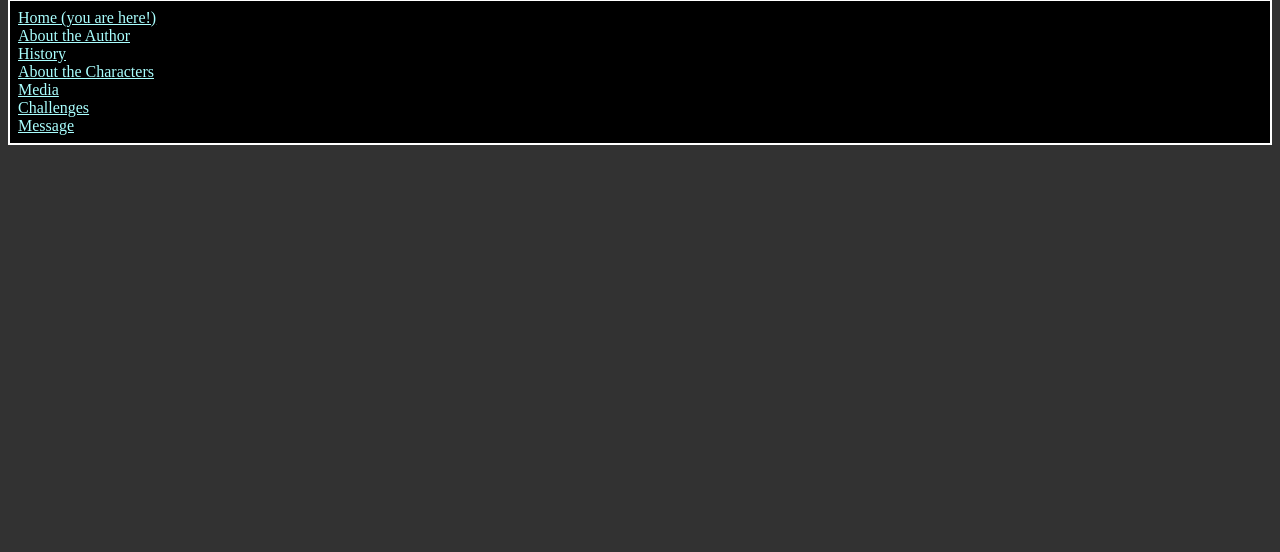
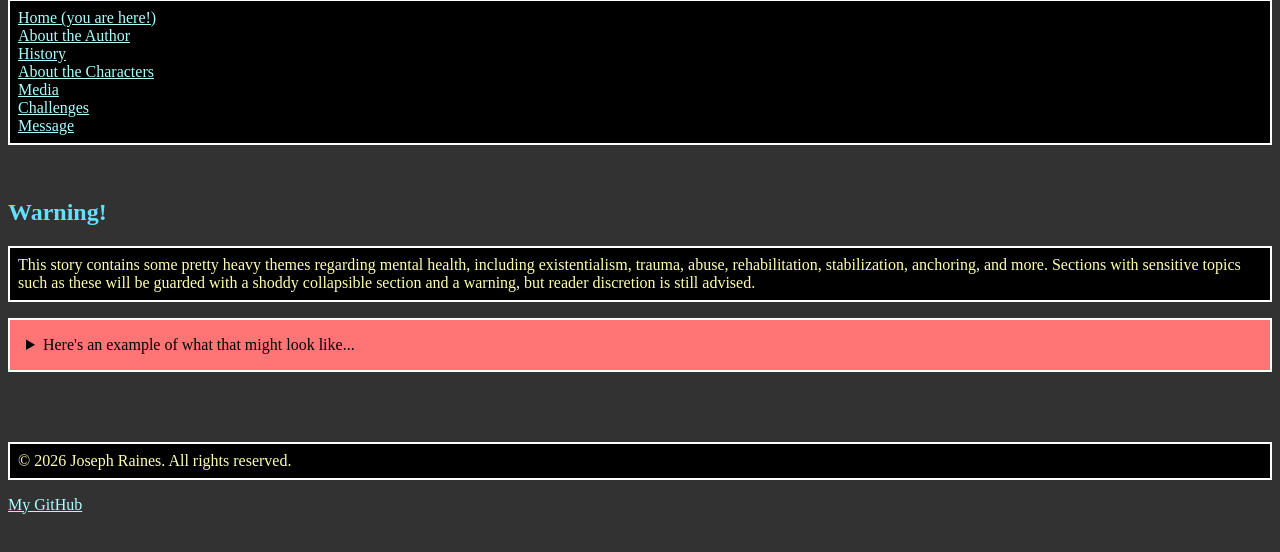
Before and after one commit to ARandomBoY21/raines_comp001_finalproject.github.io, a plain HTML site: page index.html in a window 1280 px wide. Shown: the part 68-620 px from the top of the page. Drawn offline with Linux system fonts and the light colour scheme.

Commit message:
added a basic reader discretion thing cuz mental health story + a footer

```diff
--- a/index.html
+++ b/index.html
@@ -27,5 +27,26 @@
         </ul>
     </nav>
 
+    <br>
+
+    <h2>Warning!</h2>
+    <p>
+        This story contains some pretty heavy themes regarding mental health, including existentialism, trauma, abuse, rehabilitation, stabilization, anchoring, and more. Sections with sensitive topics such as these will be guarded with a shoddy collapsible section and a warning, but reader discretion is still advised.
+    </p>
+
+    <details>
+        <summary>Here's an example of what that might look like...</summary>
+        <p>Boo!</p>
+    </details>
+
+    <br>
+    <br>
+    <br>
+
+    <footer>
+      <p>&copy; 2026 Joseph Raines. All rights reserved.</p>
+      <a href="https://github.com/ARandomBoY21" target="_blank">My GitHub</a>
+    </footer>
+
 </body>
 </html>
--- a/main.css
+++ b/main.css
@@ -28,3 +28,10 @@ padding: 0.5em;
 a {
 color: #aaffff;
 }
+
+summary {
+color: #000000;
+border: 2px #ffffff solid;
+background-color: #ff7575;
+padding: 1em;
+}
```
